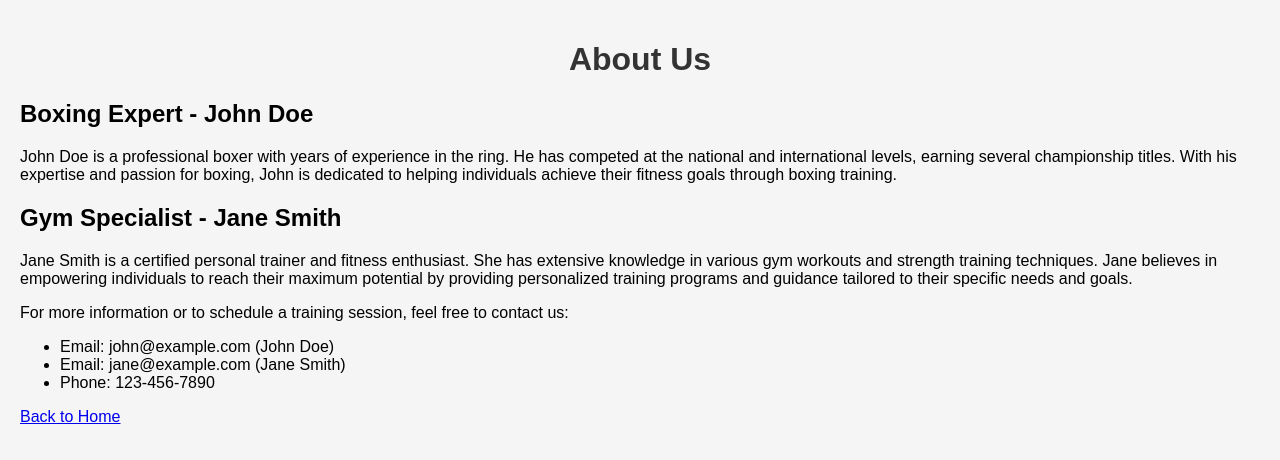
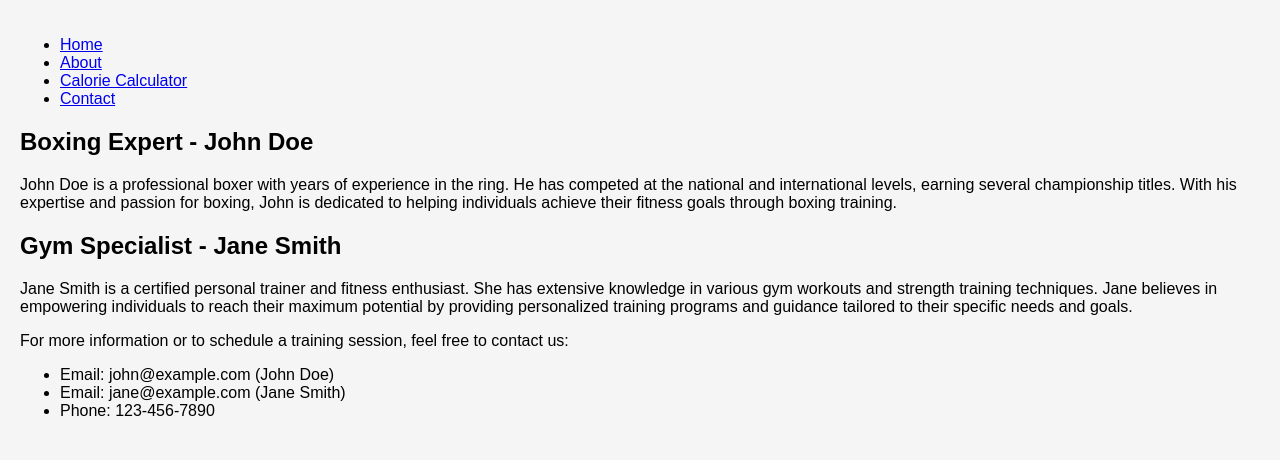
Before and after one commit to Ryan-Krohne/fitness-website, a plain HTML site: page about.html in a window 1280 px wide. Drawn offline with Linux system fonts and the light colour scheme.

Commit message:
Update about.html

```diff
--- a/about.html
+++ b/about.html
@@ -5,9 +5,18 @@
   <link rel="stylesheet" type="text/css" href="app.css">
 
 </head>
+
+<nav>
+  <ul>
+    <li><a href="index.html">Home</a></li>
+    <li><a href="about.html">About</a></li>
+    <li><a href="calorieCalculator.html">Calorie Calculator</a></li>
+    <li><a href="contact.html">Contact</a></li>
+  </ul>
+</nav>
 <body>
-  <h1>About Us</h1>
 
+  <section id="about-section">
     <h2>Boxing Expert - John Doe</h2>
     <p>John Doe is a professional boxer with years of experience in the ring. He has competed at the national and international levels, earning several championship titles. With his expertise and passion for boxing, John is dedicated to helping individuals achieve their fitness goals through boxing training.</p>
 
@@ -20,7 +29,7 @@
       <li>Email: jane@example.com (Jane Smith)</li>
       <li>Phone: 123-456-7890</li>
     </ul>
+  </section>
 
-  <a href="index.html" class="back-button">Back to Home</a>
 </body>
 </html>
```
Lines whose indentation alone changed are shown as unchanged.
